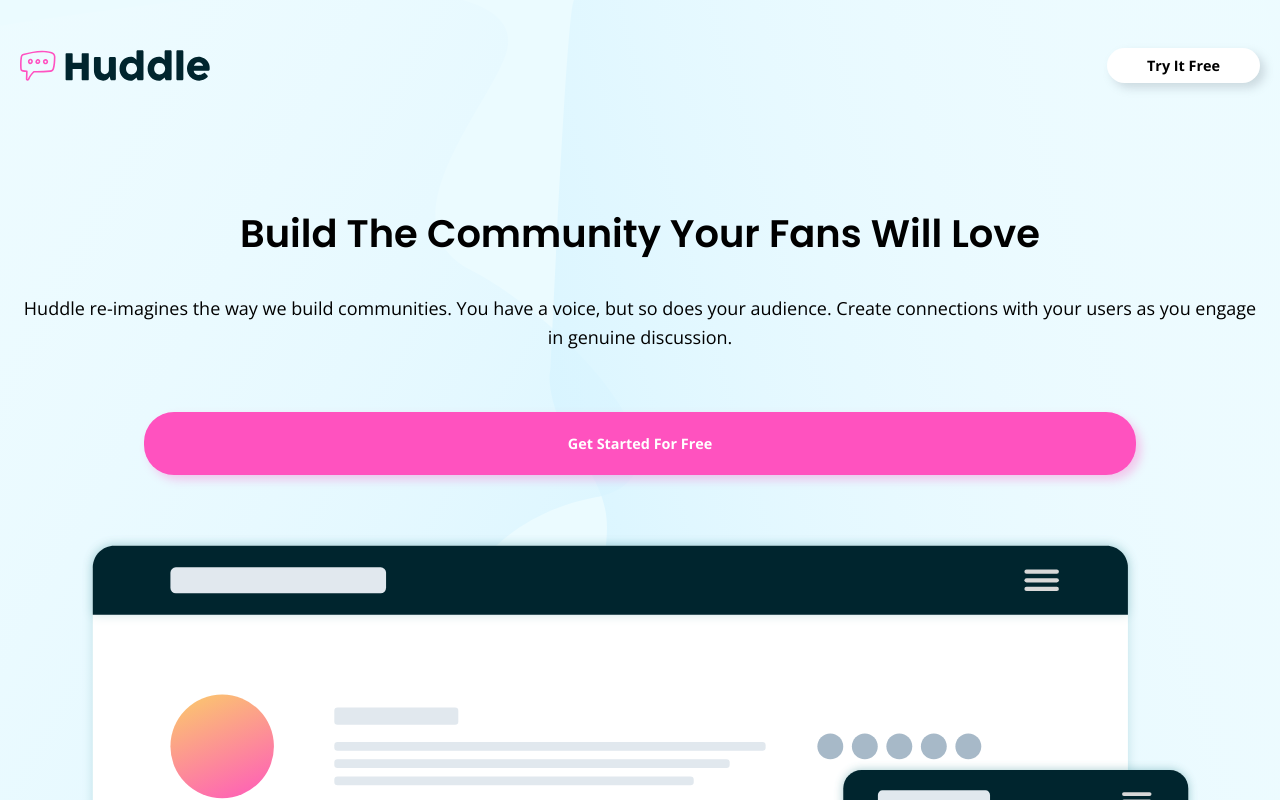
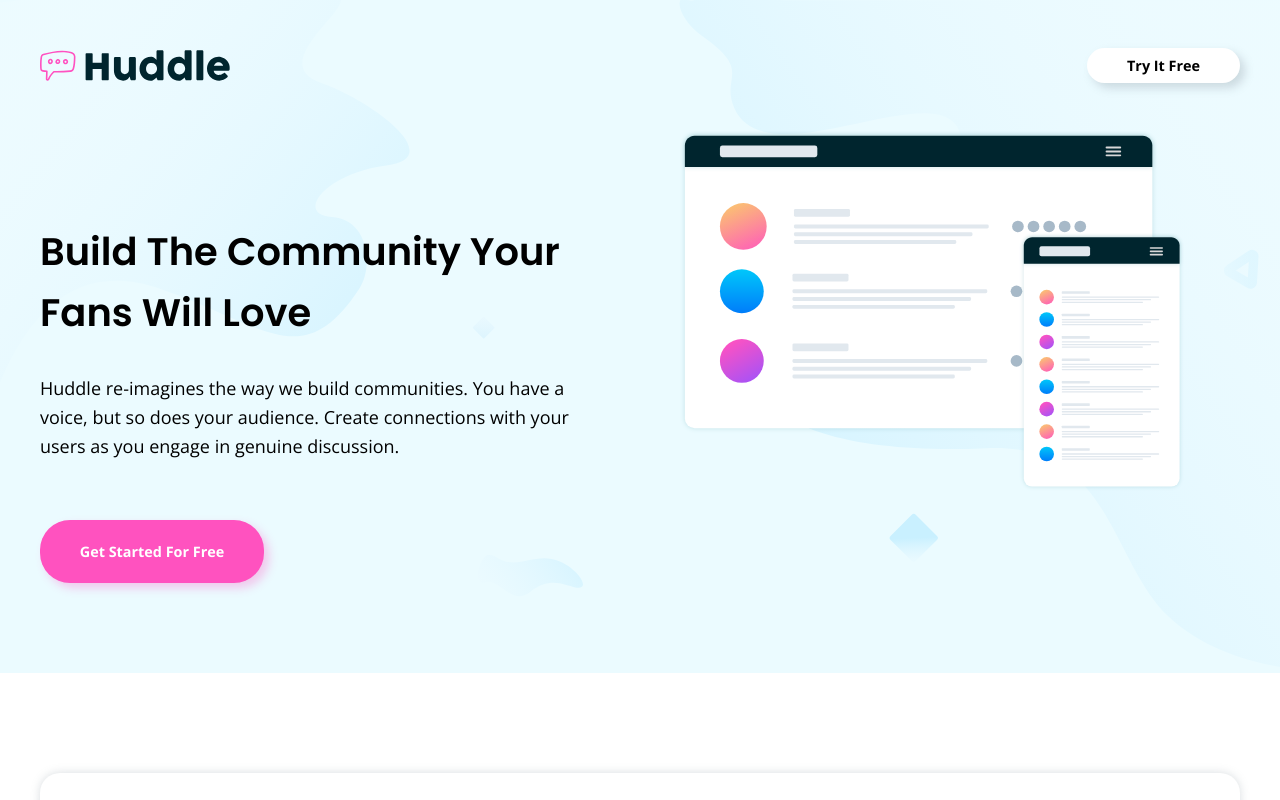
Before and after one commit to cbrands/landing-page-with-feature-blocks, a website: page dist/index.html in a window 1280 px wide. Shown: the top 800 px of the page. Drawn offline with nearby package versions, Linux system fonts and the light colour scheme.

Commit message:
hero desktop styling

```diff
--- a/scss/_buttons.scss
+++ b/scss/_buttons.scss
@@ -49,3 +49,12 @@
     }
   }
 }
+
+@media (min-width: 700px) {
+  .btn {
+    &-pink {
+      width: 40%;
+      margin-left: 0;
+    }
+  }
+}
--- /dev/null
+++ b/scss/_large.scss
@@ -0,0 +1,45 @@
+@media (min-width: 700px){
+  body {
+    text-align: left;
+  }
+
+  .hero {
+    background-image: url("../images/bg-hero-desktop.svg");
+    display: grid;
+    grid-template-columns: 1fr 1fr;
+    grid-column-gap: 80px;
+    grid-template-areas:
+      "header header"
+      "title image"
+      "text image"
+      "button image";
+    padding: 30px 40px;
+    line-height: 1.6;
+
+    header {
+      grid-area: header;
+    }
+
+    h1 {
+      grid-area: title;
+      width: 100%;
+      margin: 120px 0 30px 0;
+    }
+
+    .hero-text {
+      grid-area: text;
+    }
+
+    .btn-pink {
+      grid-area: button;
+      text-align: center;
+    }
+
+    .illustration {
+      grid-area: image;
+      margin-top: 30px;
+    }
+  }
+
+
+}
--- a/scss/main.scss
+++ b/scss/main.scss
@@ -172,3 +172,5 @@ footer {
     text-align: center;
   }
 }
+
+@import 'large';
```
Also changed, not shown: dist/css/main.css.
